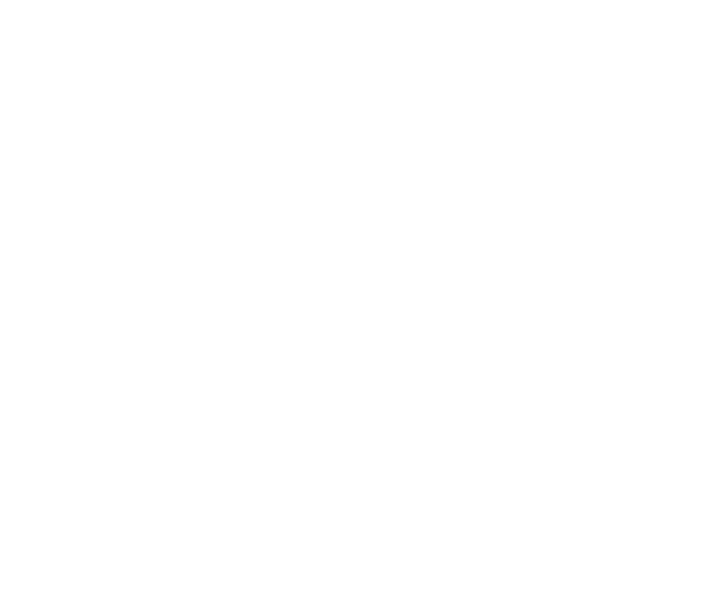
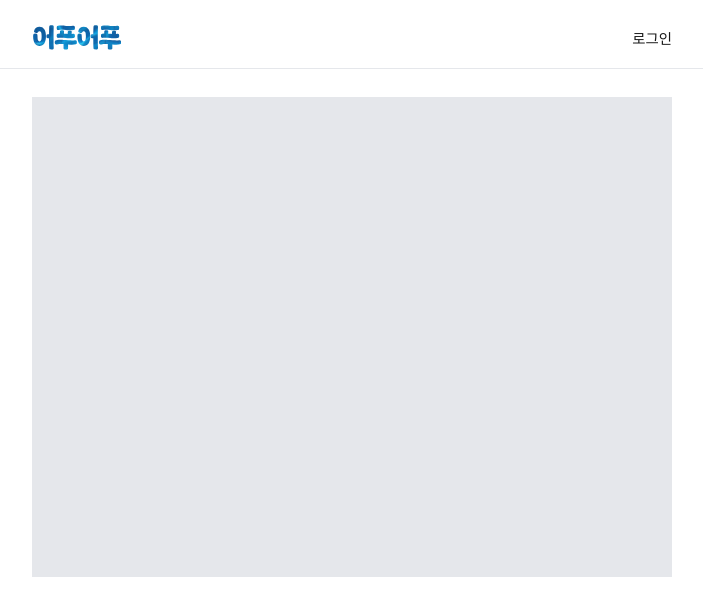
Before and after one commit to nagyeongyun/apu-apu, a Next.js app: page / in a window 1280 px wide. Shown: the top 616 px of the page, without its empty margins (288-991 px from the left). Built offline with nearby package versions, Linux system fonts and the light colour scheme.

Commit message:
feat: Nav 추가

```diff
--- a/src/app/layout.tsx
+++ b/src/app/layout.tsx
@@ -6,6 +6,7 @@
   src: '../../public/fonts/PretendardVariable.woff2',
   display: 'swap',
   variable: '--font-pretendard',
+  weight: '45 920',
 });
 
 export const metadata: Metadata = {
@@ -20,7 +21,7 @@
 }>) {
   return (
     <html lang="ko" className={`${pretendard.variable}`}>
-      <body>{children}</body>
+      <body className="text-neutral-900 font-light">{children}</body>
     </html>
   );
 }
--- a/src/app/page.tsx
+++ b/src/app/page.tsx
@@ -1,5 +1,12 @@
-import Image from 'next/image';
+import Nav from '@/components/layout/Nav';
 
 export default function Home() {
-  return <div></div>;
+  return (
+    <div className="my-[1.5rem]">
+      <Nav />
+      <div className="mx-[20rem] pt-7">
+        <div className="border bg-gray-200 h-[30rem]"></div>
+      </div>
+    </div>
+  );
 }
--- /dev/null
+++ b/src/components/layout/Nav.tsx
@@ -0,0 +1,19 @@
+import Image from 'next/image';
+import Link from 'next/link';
+
+export default function Nav() {
+  return (
+    <div className="flex justify-between items-center border-b border-natural-200 px-[20rem] pb-[0.7rem] text-[0.9rem]">
+      <div>
+        <Link href={'/'} className="inline-block">
+          <Image src="/images/logo.svg" alt="logo" width={90} height={0} />
+        </Link>
+      </div>
+      <div>
+        <Link href={'/'}>
+          <p className="mb-1 hover:text-main hover:font-normal">로그인</p>
+        </Link>
+      </div>
+    </div>
+  );
+}
--- a/tailwind.config.ts
+++ b/tailwind.config.ts
@@ -11,7 +11,9 @@
       fontFamily: {
         pretendard: ['var(--font-pretendard)'],
       },
-      colors: {},
+      colors: {
+        main: '#1E85CF',
+      },
     },
   },
   plugins: [],
```
Also changed, not shown: public/images/logo.svg (added).
